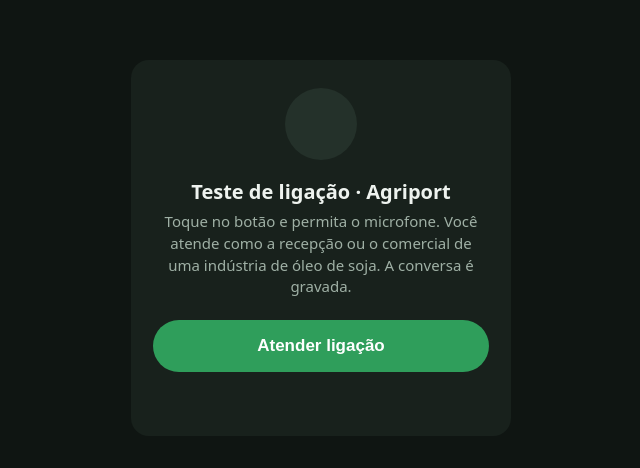
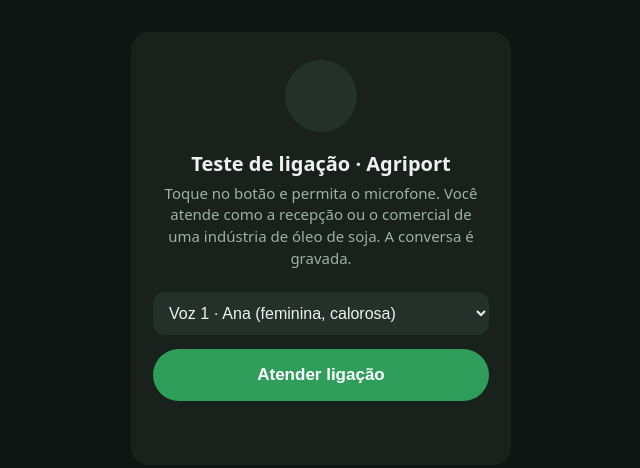
Before and after one commit to joaolburanefreitas-lgtm/agriport-site, a plain HTML site: page voz-teste.html in a window 1280 px wide. Shown: the part 152-620 px from the top of the page, without its empty margins (319-959 px from the left). Drawn offline with Linux system fonts and the light colour scheme.

Commit message:
feat: escolha entre 4 vozes na pagina de teste
Co-Authored-By: Claude Opus 5.5 <noreply@anthropic.com>

```diff
--- a/voz-teste.html
+++ b/voz-teste.html
@@ -26,6 +26,12 @@
   <div class="bola" id="bola"></div>
   <h1>Teste de ligação · Agriport</h1>
   <p>Toque no botão e permita o microfone. Você atende como a recepção ou o comercial de uma indústria de óleo de soja. A conversa é gravada.</p>
+  <select id="voz" style="width:100%;margin:0 0 14px;padding:12px;border-radius:12px;border:0;font-size:16px;background:#24312a;color:var(--txt)">
+    <option value="f7c86009-f10c-406b-9f41-0cc7113430f9">Voz 1 · Ana (feminina, calorosa)</option>
+    <option value="11617fbc-c92b-47ce-b822-16b3457fa4cc">Voz 2 · Bia (feminina, natural)</option>
+    <option value="6456399b-a3f0-43b0-9aef-d34829ea178f">Voz 3 · Larissa (feminina, leve)</option>
+    <option value="83d0ac72-aa85-49db-9fbb-56f847fa8262">Voz 4 · Heitor (masculina, interior)</option>
+  </select>
   <button id="btn">Atender ligação</button>
   <div id="status"></div>
 </div>
@@ -44,7 +50,7 @@
   btn.onclick = async () => {
     if (ativa) { vapi.stop(); return; }
     btn.disabled = true; st.textContent = "Conectando…";
-    try { await vapi.start(ASSISTENTE); }
+    try { await vapi.start(document.getElementById("voz").value || ASSISTENTE); }
     catch (e) { st.textContent = "Não conectou. Confira se o microfone foi permitido."; btn.disabled = false; }
   };
   vapi.on("call-start", () => {
```
